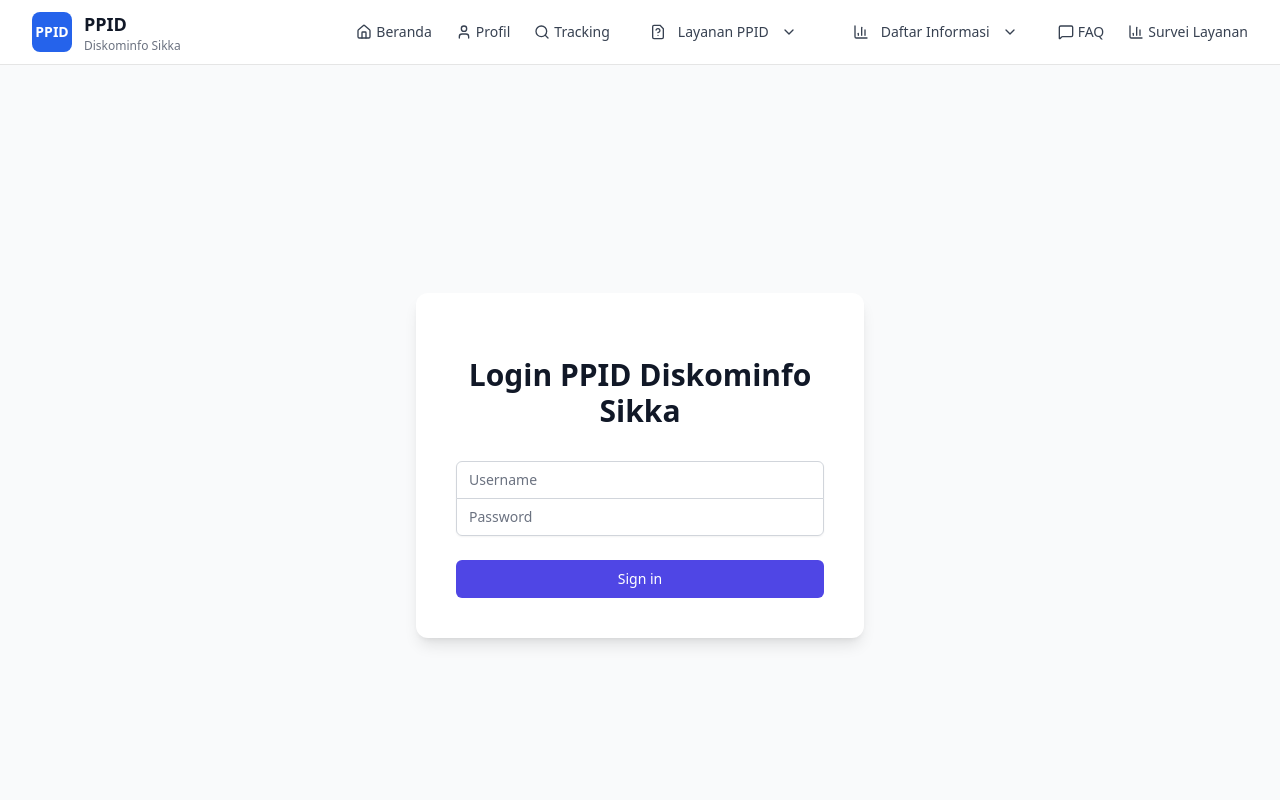
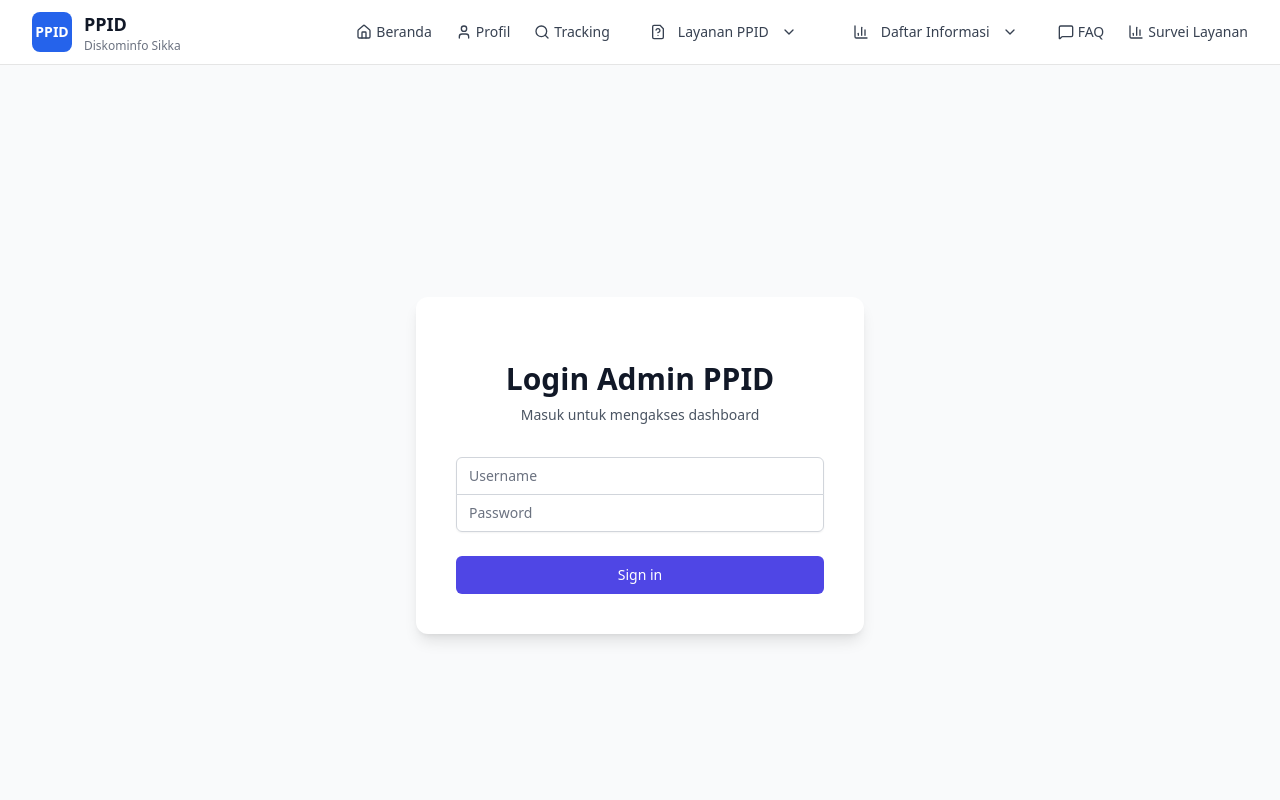
Before and after one commit to julianojr-blip/ppid-diskominfo-sikka, a Next.js app: page /login in a window 1280 px wide. Shown: the top 800 px of the page. Built offline with nearby package versions, Linux system fonts and the light colour scheme.

Commit message:
Add login form with submit handler and redirect

```diff
--- a/app/login/page.tsx
+++ b/app/login/page.tsx
@@ -1,13 +1,59 @@
+"use client";
+
+import { useRouter } from "next/navigation";
+import { useState } from "react";
+
 export default function LoginPage() {
+  const [username, setUsername] = useState("");
+  const [password, setPassword] = useState("");
+  const [error, setError] = useState("");
+  const router = useRouter();
+
+  const handleSubmit = async (e: React.FormEvent) => {
+    e.preventDefault();
+    setError("");
+
+    // Simulasi login logic (ganti dengan API call sesungguhnya)
+    if (username === "admin" && password === "admin123") {
+      // Simpan session/token (bisa pake localStorage, cookies, atau NextAuth)
+      localStorage.setItem("isLoggedIn", "true");
+      localStorage.setItem("userRole", "admin");
+
+      // Redirect ke dashboard
+      router.push("/dashboard");
+    } else {
+      setError("Username atau password salah!");
+    }
+  };
+
   return (
     <div className="min-h-screen flex items-center justify-center bg-gray-50">
       <div className="max-w-md w-full space-y-8 p-10 bg-white rounded-xl shadow-lg">
         <div>
           <h2 className="mt-6 text-center text-3xl font-extrabold text-gray-900">
-            Login PPID Diskominfo Sikka
+            Login Admin PPID
           </h2>
+          <p className="mt-2 text-center text-sm text-gray-600">
+            Masuk untuk mengakses dashboard
+          </p>
         </div>
-        <form className="mt-8 space-y-6">
+
+        {error && (
+          <div className="bg-red-50 border-l-4 border-red-400 p-4">
+            <div className="flex">
+              <div className="flex-shrink-0">
+                <svg className="h-5 w-5 text-red-400" viewBox="0 0 20 20" fill="currentColor">
+                  <path fillRule="evenodd" d="M10 18a8 8 0 100-16 8 8 0 000 16zM8.707 7.293a1 1 0 00-1.414 1.414L8.586 10l-1.293 1.293a1 1 0 101.414 1.414L10 11.414l1.293 1.293a1 1 0 001.414-1.414L11.414 10l1.293-1.293a1 1 0 00-1.414-1.414L10 8.586 8.707 7.293z" clipRule="evenodd" />
+                </svg>
+              </div>
+              <div className="ml-3">
+                <p className="text-sm text-red-700">{error}</p>
+              </div>
+            </div>
+          </div>
+        )}
+
+        <form className="mt-8 space-y-6" onSubmit={handleSubmit}>
           <div className="rounded-md shadow-sm -space-y-px">
             <div>
               <label htmlFor="username" className="sr-only">
@@ -18,6 +64,8 @@ export default function LoginPage() {
                 name="username"
                 type="text"
                 required
+                value={username}
+                onChange={(e) => setUsername(e.target.value)}
                 className="appearance-none rounded-none relative block w-full px-3 py-2 border border-gray-300 placeholder-gray-500 text-gray-900 rounded-t-md focus:outline-none focus:ring-indigo-500 focus:border-indigo-500 focus:z-10 sm:text-sm"
                 placeholder="Username"
               />
@@ -31,6 +79,8 @@ export default function LoginPage() {
                 name="password"
                 type="password"
                 required
+                value={password}
+                onChange={(e) => setPassword(e.target.value)}
                 className="appearance-none rounded-none relative block w-full px-3 py-2 border border-gray-300 placeholder-gray-500 text-gray-900 rounded-b-md focus:outline-none focus:ring-indigo-500 focus:border-indigo-500 focus:z-10 sm:text-sm"
                 placeholder="Password"
               />
```
